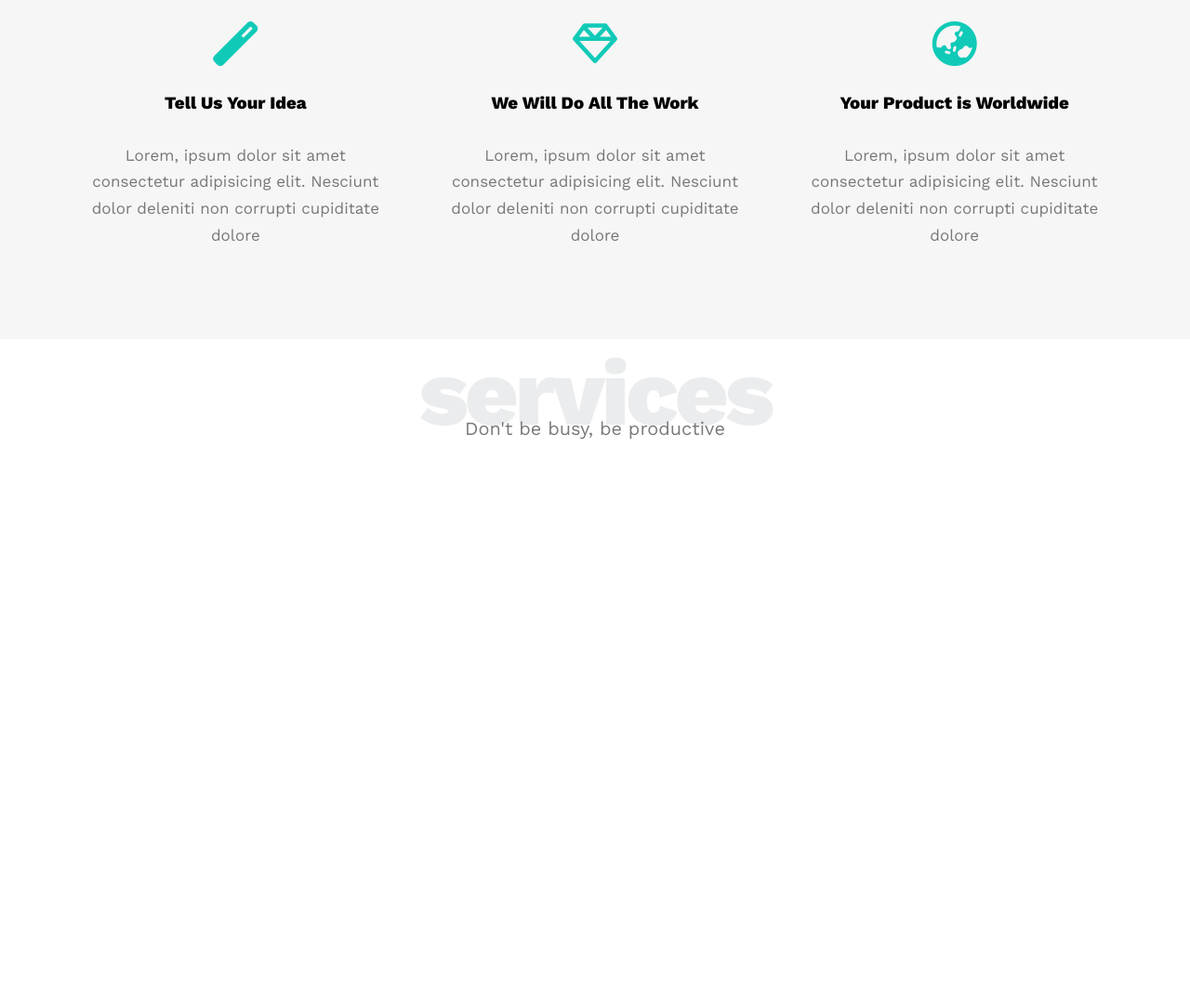
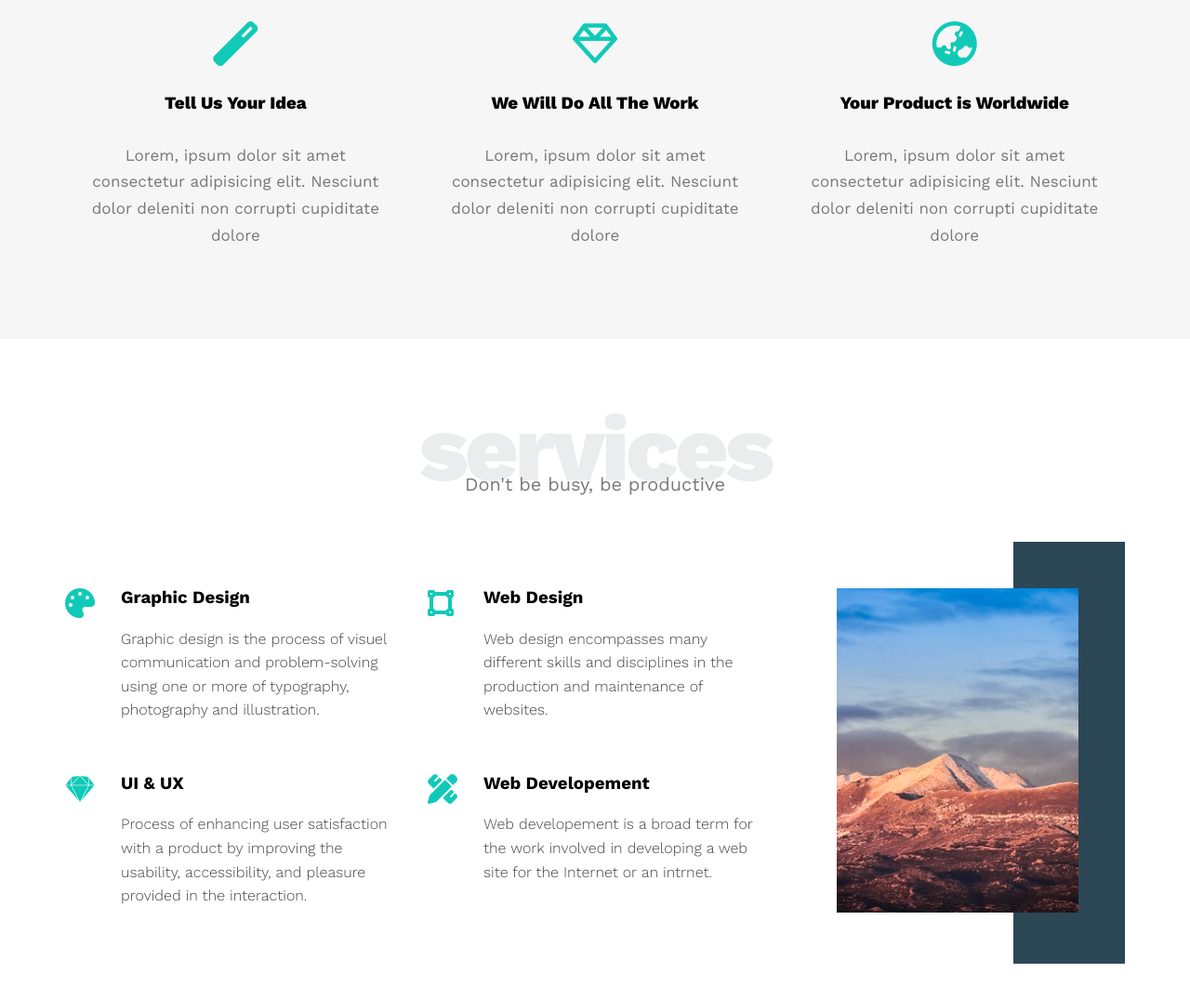
Before and after one commit to 7afde/Template-1, a plain HTML site: page index.html in a window 1280 px wide. Shown: the part 857-1932 px from the top of the page at 93% size. Before the commit the page ends 1338 px from the top, so only its background shows below. Drawn offline with nearby package versions, Linux system fonts and the light colour scheme.

Commit message:
I added services part

```diff
--- a/css/leon.css
+++ b/css/leon.css
@@ -1,9 +1,8 @@
 /* Start Variables */
 :root {
     --main-color: #10cab7;
+    --second-color: #2c4755;
 }
-
-
 /* End Variables */
 /* Start Global Rules */
 * {
@@ -20,12 +19,6 @@ body {
 @media (max-width: 768px) {
     .container {
         width: 750;
-    }
-    .special-heading {
-        font-size: 60px;
-    }
-    .special-heading + p {
-        margin-top: -20px;
     }
 }
 /* Medium */
@@ -55,6 +48,14 @@ body {
     font-size: 20px;
     text-align: center;
     color: #797979;
+}
+@media (max-width: 768px){
+    .special-heading {
+        font-size: 60px;
+    }
+    .special-heading + p {
+        margin-top: -20px;
+    }
 }
 /* End Components */
 /* Start Header */
@@ -203,6 +204,59 @@ body {
 /* End Features */
 /* Start Services */
 .services {
-
+    padding: 60px 0;
+}
+.services .services-content {
+    display: grid;
+    grid-template-columns: repeat(auto-fill, minmax(300px,1fr));
+    gap: 30px;
+    margin-top: 100px;
+}
+.services .services-content .srv {
+    display: flex;
+    margin-bottom: 40px;
+}
+@media (max-width: 768px) {
+    .services .services-content .srv {
+        flex-direction: column;
+        text-align: center;
+    }
+}
+.services .services-content .srv i {
+    color: var(--main-color);
+    flex-basis: 60px;
+}
+.services .services-content .srv .text {
+    flex: 1;
+}
+.services .services-content .srv .text h3 {
+    margin: 0 0 20px;
+}
+.services .services-content .srv .text p {
+    color: #444;
+    font-weight: 300;
+    line-height: 1.6;
+}
+.services .services-content .image {
+    text-align: center;
+    position: relative;
+}
+.services .services-content .image img {
+    width: 260px;
+}
+.services .services-content .image::before {
+    content: '';
+    position: absolute;
+    right: 0;
+    top: -50px;
+    background-color: var(--second-color);
+    width: 120px;
+    height: calc(100% + 100px);
+    z-index: -1;
+}
+@media (max-width: 1199px) {
+    .image-column {
+        display: none;
+    }
 }
 /* End Services */
--- a/index.html
+++ b/index.html
@@ -70,6 +70,49 @@
         <div class="container">
             <h2 class="special-heading">services</h2>
             <p>Don't be busy, be productive</p>
+            <div class="services-content">
+                <div class="col">
+                    <!-- Start Service -->
+                    <div class="srv">
+                        <i class="fas fa-palette fa-2x"></i>
+                        <div class="text">
+                            <h3>Graphic Design</h3>
+                            <p>Graphic design is the process of visuel communication and problem-solving using one or more of typography, photography and illustration.</p>
+                        </div>
+                    </div>
+                    <div class="srv">
+                        <i class="fab fa-sketch fa-2x"></i>
+                        <div class="text">
+                            <h3>UI & UX</h3>
+                            <p>Process of enhancing user satisfaction with a product by improving the usability, accessibility, and pleasure provided in the interaction.</p>
+                        </div>
+                    </div>
+                    <!-- End Service -->
+                </div>
+                <div class="col">
+                    <!-- Start Service -->
+                    <div class="srv">
+                        <i class="fas fa-vector-square fa-2x"></i>
+                        <div class="text">
+                            <h3>Web Design</h3>
+                            <p>Web design encompasses many different skills and disciplines in the production and maintenance of websites.</p>
+                        </div>
+                    </div>
+                    <div class="srv">
+                        <i class="fas fa-pencil-ruler fa-2x"></i>
+                        <div class="text">
+                            <h3>Web Developement</h3>
+                            <p>Web developement is a broad term for the work involved in developing a web site for the Internet or an intrnet.</p>
+                        </div>
+                    </div>
+                    <!-- End Service -->
+                </div>
+                <div class="col">
+                    <div class="image image-column">
+                        <img src="/images/services.png" alt="">
+                    </div>
+                </div>
+            </div>
         </div>
     </div>
     <!-- End Services -->
```
Also changed, not shown: images/services.png (added).
